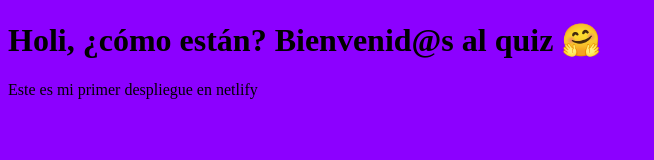
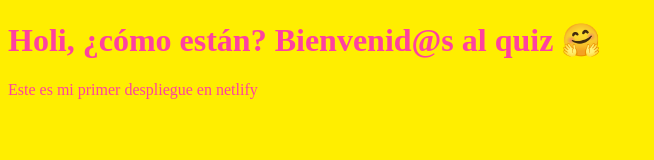
Before and after one commit to Daliany54/Repositorio2, a plain HTML site: page index.html in a window 1280 px wide. Shown: the whole page, without its empty margins (0-654 px from the left). Drawn offline with Linux system fonts and the light colour scheme.

Commit message:
Color de texto nuevo

```diff
--- a/index.html
+++ b/index.html
@@ -6,7 +6,8 @@
     <title>Document</title>
     <style>
         html, body{
-            background-color:rgb(140, 0, 255);
+            background-color:rgb(255, 238, 0);
+            color:rgb(255, 65, 160);
         }
     </style>
 </head>
```
